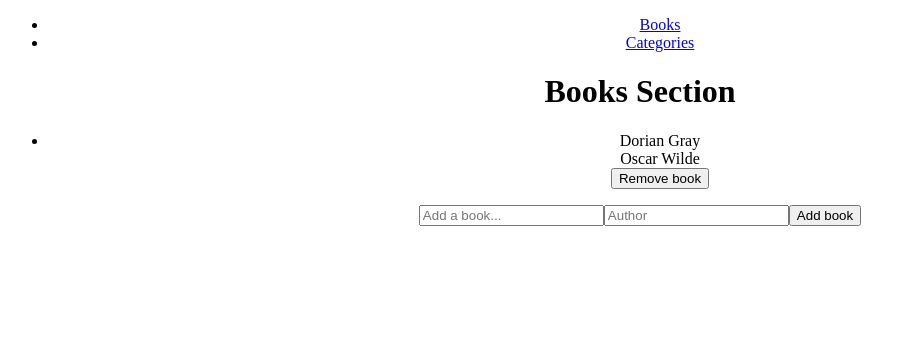
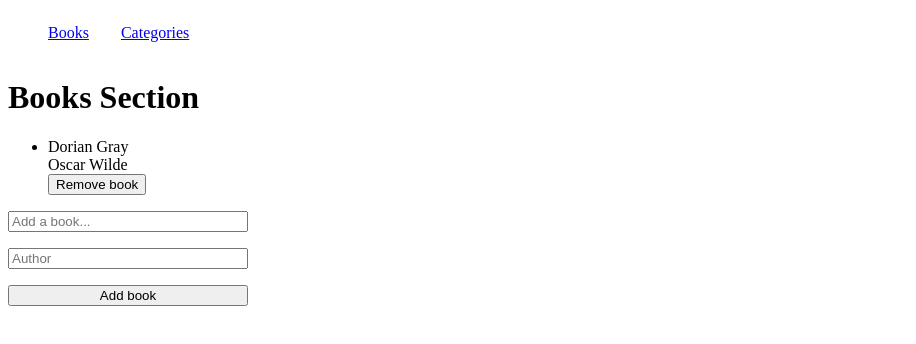
Before and after one commit to ivaan1992/Bookstore-React-App, a React (Create React App) app: page / in a window 1280 px wide. Shown: the top 344 px of the page, without its empty margins (0-916 px from the left). Built offline with nearby package versions, Linux system fonts and the light colour scheme.

Commit message:
Organize the books section

```diff
--- a/src/App.css
+++ b/src/App.css
@@ -1,39 +1,22 @@
-.App {
-  text-align: center;
+header {
+  display: flex;
 }
 
-.App-logo {
-  height: 40vmin;
-  pointer-events: none;
+.header-links {
+  display: flex;
 }
 
-@media (prefers-reduced-motion: no-preference) {
-  .App-logo {
-    animation: App-logo-spin infinite 20s linear;
-  }
+.header-links li {
+  margin-right: 2rem;
+  list-style-type: none;
 }
 
-.App-header {
-  background-color: #282c34;
-  min-height: 100vh;
+.addBookForm {
   display: flex;
   flex-direction: column;
-  align-items: center;
-  justify-content: center;
-  font-size: calc(10px + 2vmin);
-  color: white;
+  width: 15rem;
 }
 
-.App-link {
-  color: #61dafb;
+.addBookForm input {
+  margin-bottom: 1rem;
 }
-
-@keyframes App-logo-spin {
-  from {
-    transform: rotate(0deg);
-  }
-
-  to {
-    transform: rotate(360deg);
-  }
-}
--- a/src/components/Books.js
+++ b/src/components/Books.js
@@ -1,5 +1,5 @@
 import React from 'react';
-import Form from './UI/Form';
+import Form from './Form';
 
 const bookInfo = {
   title: 'Dorian Gray',
--- a/src/components/UI/Form.js
+++ b/src/components/Form.js
@@ -1,7 +1,8 @@
 import React from 'react';
+import '../App.css';
 
 const Form = () => (
-  <form>
+  <form className="addBookForm">
     <input type="text" id="book" placeholder="Add a book..." />
     <input type="text" id="author" placeholder="Author" />
     <button type="button">Add book</button>
--- a/src/components/Header.js
+++ b/src/components/Header.js
@@ -1,10 +1,11 @@
 import React from 'react';
 import { Link } from 'react-router-dom';
+import '../App.css';
 
 const Header = () => (
   <header>
     <div>
-      <ul>
+      <ul className="header-links">
         <li>
           <Link to="/">Books</Link>
         </li>
```
